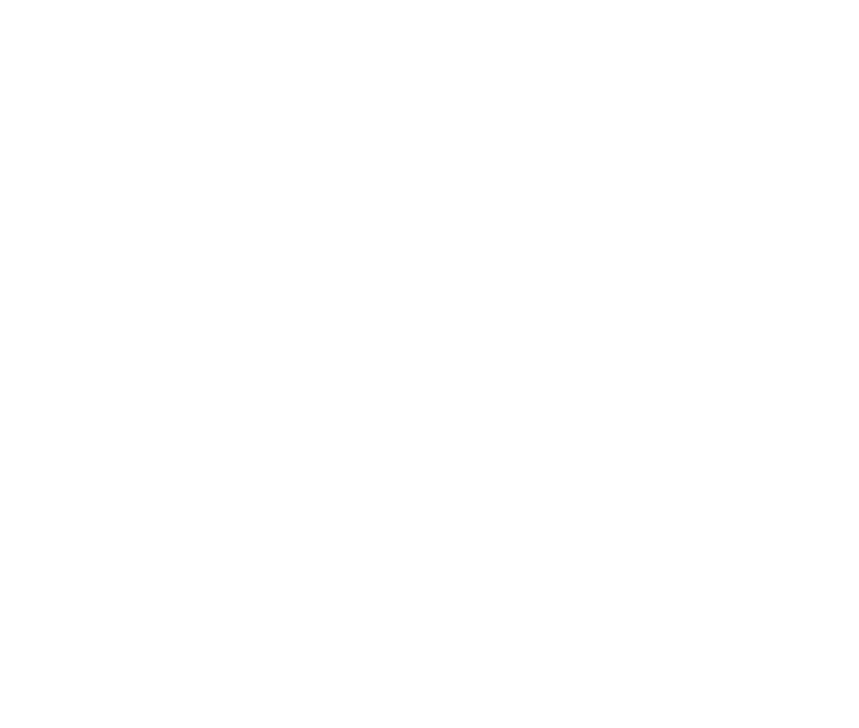
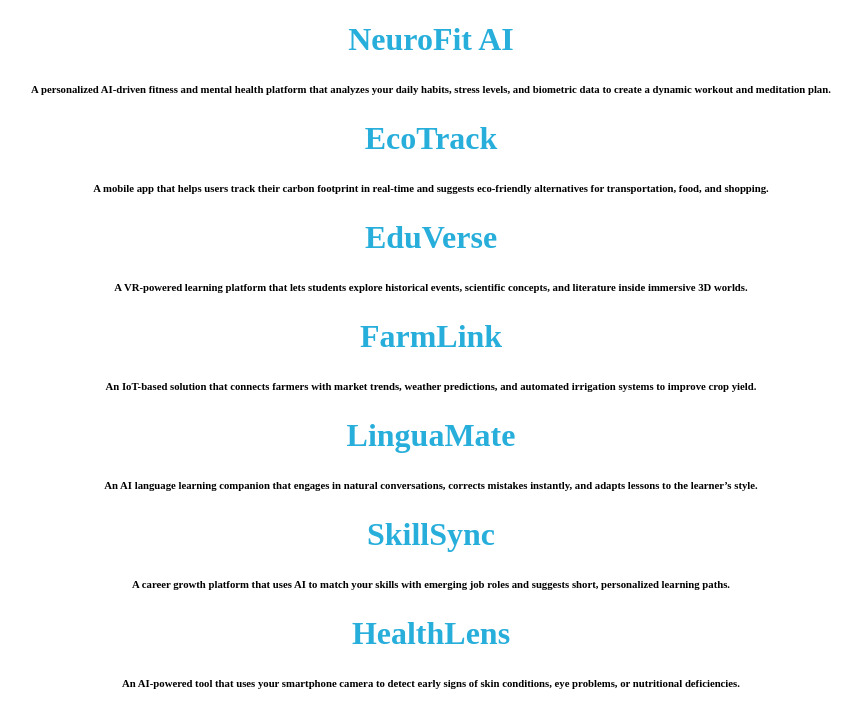
Before and after one commit to acciojob/render-multiple-component-react-vinay1723, a React app: page / in a window 1280 px wide. Shown: the whole page, without its empty margins (209-1068 px from the left). Built offline with nearby package versions, Linux system fonts and the light colour scheme.

Commit message:
Initial Commit

```diff
--- a/src/components/App.js
+++ b/src/components/App.js
@@ -1,11 +1,66 @@
-import React, {Component, useState} from "react";
-import '../styles/App.css';
+import React, { Component, useState } from "react";
+import "../styles/App.css";
+
+const dreamProjects = [
+  {
+    name: "NeuroFit AI",
+    description:
+      "A personalized AI-driven fitness and mental health platform that analyzes your daily habits, stress levels, and biometric data to create a dynamic workout and meditation plan.",
+  },
+  {
+    name: "EcoTrack",
+    description:
+      "A mobile app that helps users track their carbon footprint in real-time and suggests eco-friendly alternatives for transportation, food, and shopping.",
+  },
+  {
+    name: "EduVerse",
+    description:
+      "A VR-powered learning platform that lets students explore historical events, scientific concepts, and literature inside immersive 3D worlds.",
+  },
+  {
+    name: "FarmLink",
+    description:
+      "An IoT-based solution that connects farmers with market trends, weather predictions, and automated irrigation systems to improve crop yield.",
+  },
+  {
+    name: "LinguaMate",
+    description:
+      "An AI language learning companion that engages in natural conversations, corrects mistakes instantly, and adapts lessons to the learner’s style.",
+  },
+  {
+    name: "SkillSync",
+    description:
+      "A career growth platform that uses AI to match your skills with emerging job roles and suggests short, personalized learning paths.",
+  },
+  {
+    name: "HealthLens",
+    description:
+      "An AI-powered tool that uses your smartphone camera to detect early signs of skin conditions, eye problems, or nutritional deficiencies.",
+  },
+];
 
 const App = () => {
   return (
-    <div id="main"></div>
-  )
-}
+    <div id="main">
+      <div className="ns-wrapper">
+        {dreamProjects.map((project) => (
+          <>
+            <h1 data-ns-test="project-name">{project.name}</h1>
+            <h6 data-ns-test="project-description">{project.description}</h6>
+          </>
+        ))}
+      </div>
+    </div>
+  );
+};
 
+// function Project({ project }) {
+//   return (
+//     <div>
+//       <h1 data-ns-test="project-name">{project.name}</h1>
+//       <p data-ns-test="project-description">{project.description}</p>
+//     </div>
+//   );
+// }
 
 export default App;
--- a/src/styles/App.css
+++ b/src/styles/App.css
@@ -3,8 +3,11 @@ h1 {
   text-align: center;
 }
 
+h6 {
+  text-align: center;
+}
 
-button{
+button {
   color: #27aedb;
   text-align: center;
   justify-content: center;
```
Lines whose indentation alone changed are shown as unchanged.
